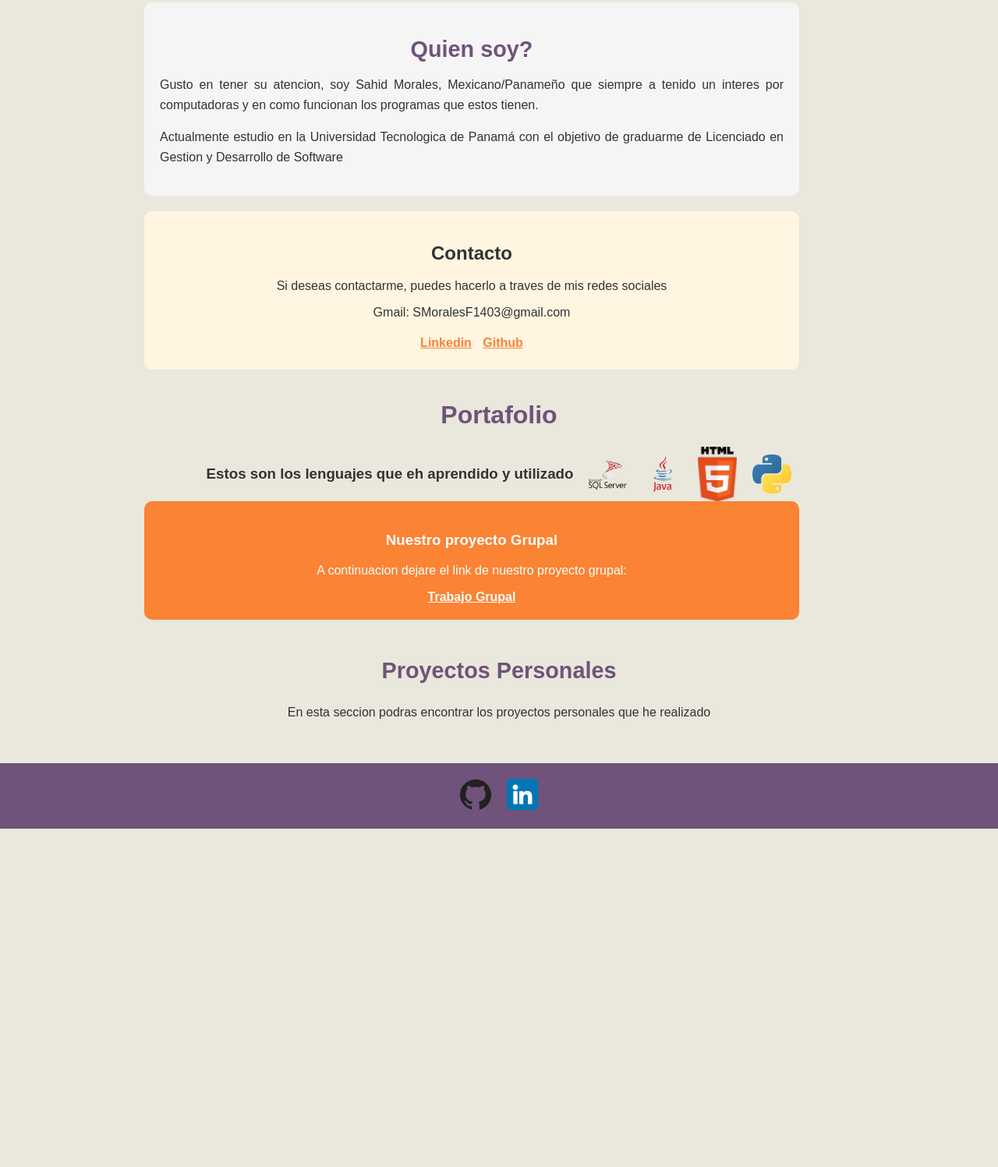
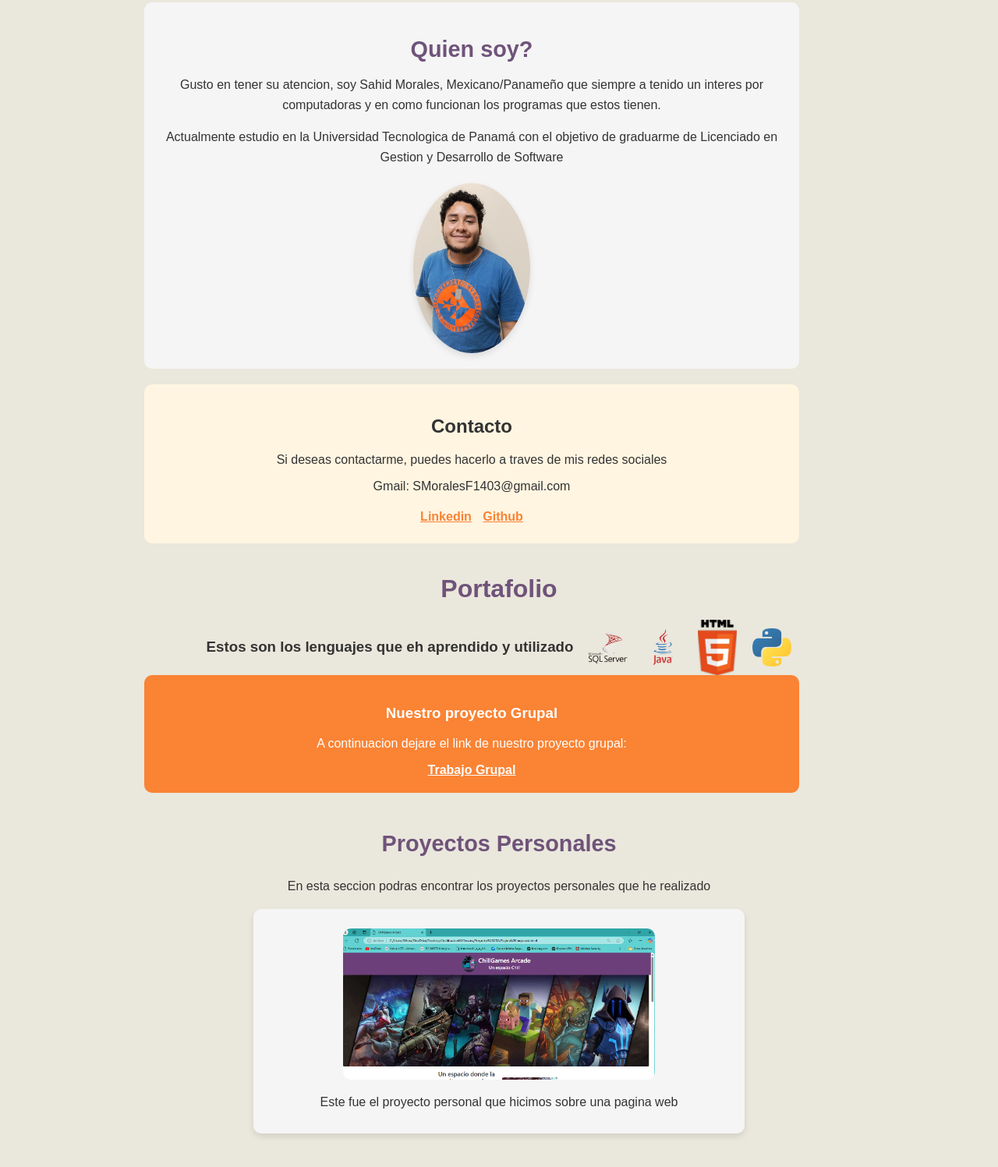
Before and after one commit to Ccrashhedd/Portafolio, a plain HTML site: page index.html in a window 1280 px wide. Shown: the part 528-2025 px from the top of the page at 78% size. Before the commit the page ends 1591 px from the top, so only its background shows below. Drawn offline with Linux system fonts and the light colour scheme.

Commit message:
Cambios finales

```diff
--- a/Formateo/Format.css
+++ b/Formateo/Format.css
@@ -1,3 +1,4 @@
+/* Estilos globales */
 body {
     font-family: Arial, sans-serif;
     margin: 0;
@@ -142,7 +143,20 @@
     font-size: 1em;
     color: #333;
     line-height: 1.6;
-    text-align: justify;
+}
+
+/* Imagen de Perfil */
+.fotoP {
+    display: flex;
+    justify-content: center;
+    margin-top: 20px;
+}
+
+.imgPerfil {
+    width: 150px;
+    height: auto;
+    border-radius: 50%;
+    box-shadow: 0 4px 8px rgba(0, 0, 0, 0.1);
 }
 
 /* Sección Contacto */
@@ -228,6 +242,24 @@
     color: #333;
 }
 
+/* Imagen Proyecto Personal */
+.eComCGA {
+    background-color: #f5f5f5;
+    border-radius: 10px;
+    padding: 15px;
+    text-align: center;
+    max-width: 600px;
+    margin: 20px auto;
+    box-shadow: 0 4px 8px rgba(0, 0, 0, 0.1);
+}
+
+.imgProy {
+    width: 100%;
+    max-width: 400px;
+    border-radius: 10px;
+    margin-top: 10px;
+}
+
 /* Pie de página */
 footer {
     background-color: #6F537A;
--- a/index.html
+++ b/index.html
@@ -11,9 +11,7 @@
 
         <header class="encabezado"> <!--encabezado de la pagina-->
 
-                        <a href="Lobby.html">
                         <img src="Formateo/Assets/Bear.png" alt="Logo" width="100" class="Oso">
-                        </a>
 
                         <h1>Sahid Morales</h1>
 
@@ -65,6 +63,10 @@
                     <h2>Quien soy?</h2>
                     <p>Gusto en tener su atencion, soy Sahid Morales, Mexicano/Panameño que siempre a tenido un interes por computadoras y en como funcionan los programas que estos tienen.</p>
                     <p>Actualmente estudio en la Universidad Tecnologica de Panamá con el objetivo de graduarme de Licenciado en Gestion y Desarrollo de Software</p>
+
+                    <div class="fotoP">
+                        <img src="Formateo/Assets/FotoPersonal.jpg" alt="Perfil" class="imgPerfil">
+                    </div>
                 </div>
 
                 <div class="contact">
@@ -98,6 +100,14 @@
                 <div class="proyectos">
                     <h3>Proyectos Personales</h3>
                     <p>En esta seccion podras encontrar los proyectos personales que he realizado</p>
+
+                    <div class="eComCGA">
+                        <a href="https://github.com/Ccrashhedd/eComerce-CGA">
+                            <img src="Formateo/Assets/CGAportada.png" alt="eComCGA" class="imgProy">
+                        </a>
+                        <p>Este fue el proyecto personal que hicimos sobre una pagina web</p>
+
+                    </div>
                 </div>
 
 
```
Also changed, not shown: Formateo/Assets/CGAportada.png (added), Formateo/Assets/FotoPersonal.jpg (added).
